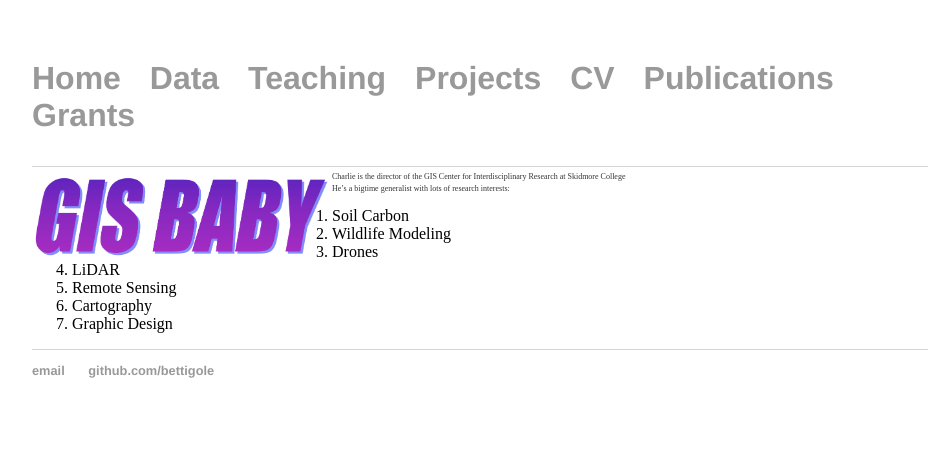
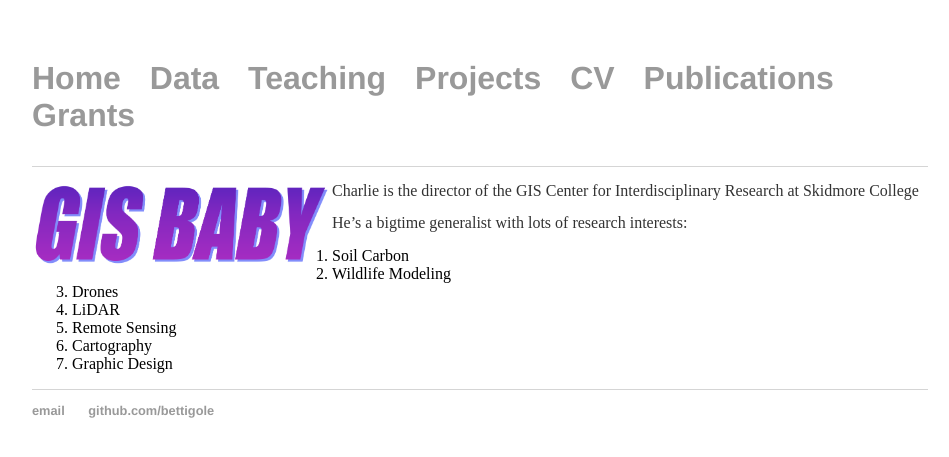
Before and after one commit to bettigole/bettigole.github.io, a Jekyll site: the page built from about.md, in a window 1280 px wide. Shown: the top 457 px of the page, without its empty margins (160-1109 px from the left). Built offline with Jekyll 4.4.1, drawn with Linux system fonts in a browser that asks for light colours; our own code applies the rules of GitHub Pages for plain Markdown files.

Commit message:
Update main.css

```diff
--- a/css/main.css
+++ b/css/main.css
@@ -47,8 +47,8 @@ h1 {
     font-family:'Helvetica', 'Arial', 'Sans-Serif';
 }
 p {
-    font-size: 0.5em;
-    line-height: 0.5em;
+    font-size: 1em;
+    line-height: 1em;
     color: #333;
 }
 
```
